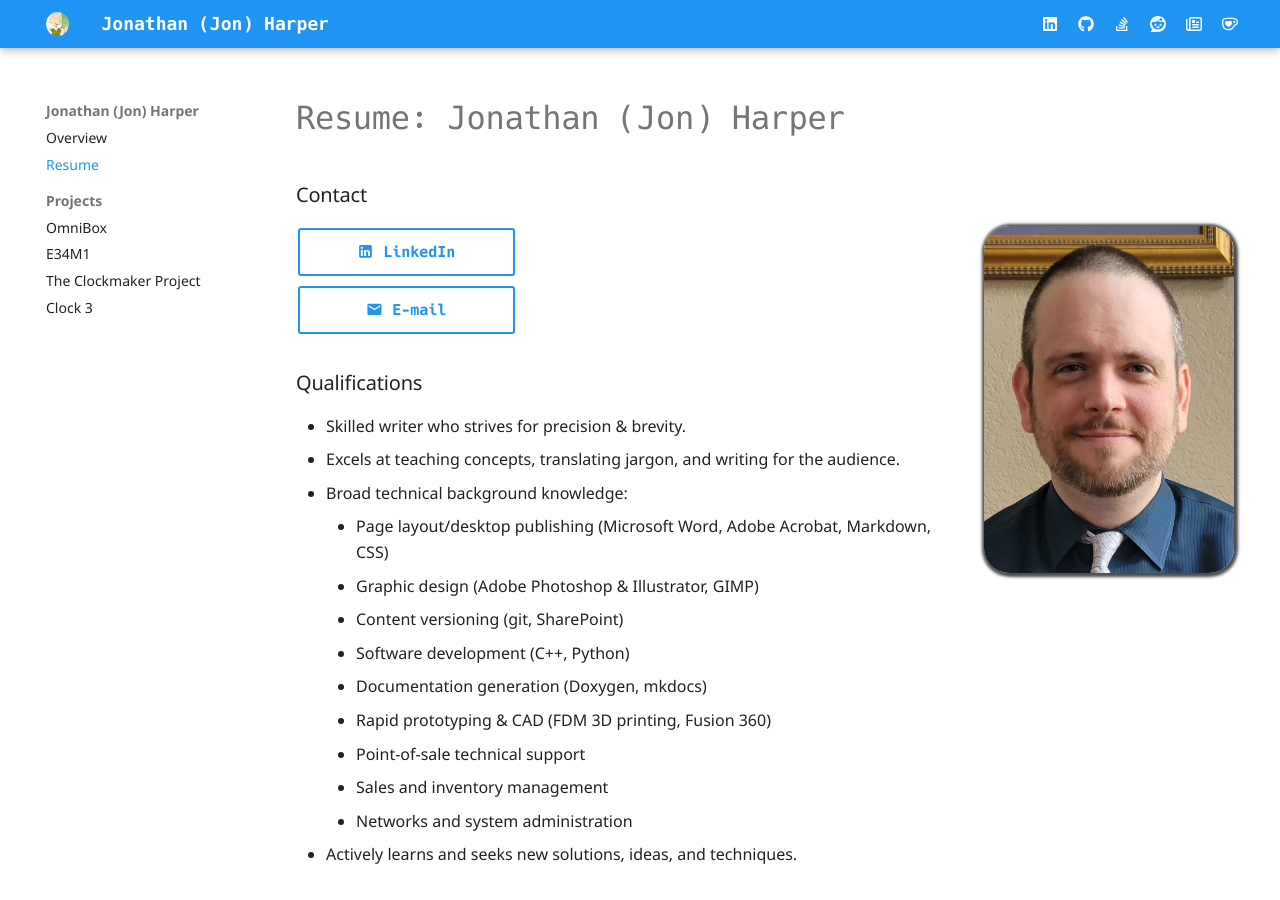
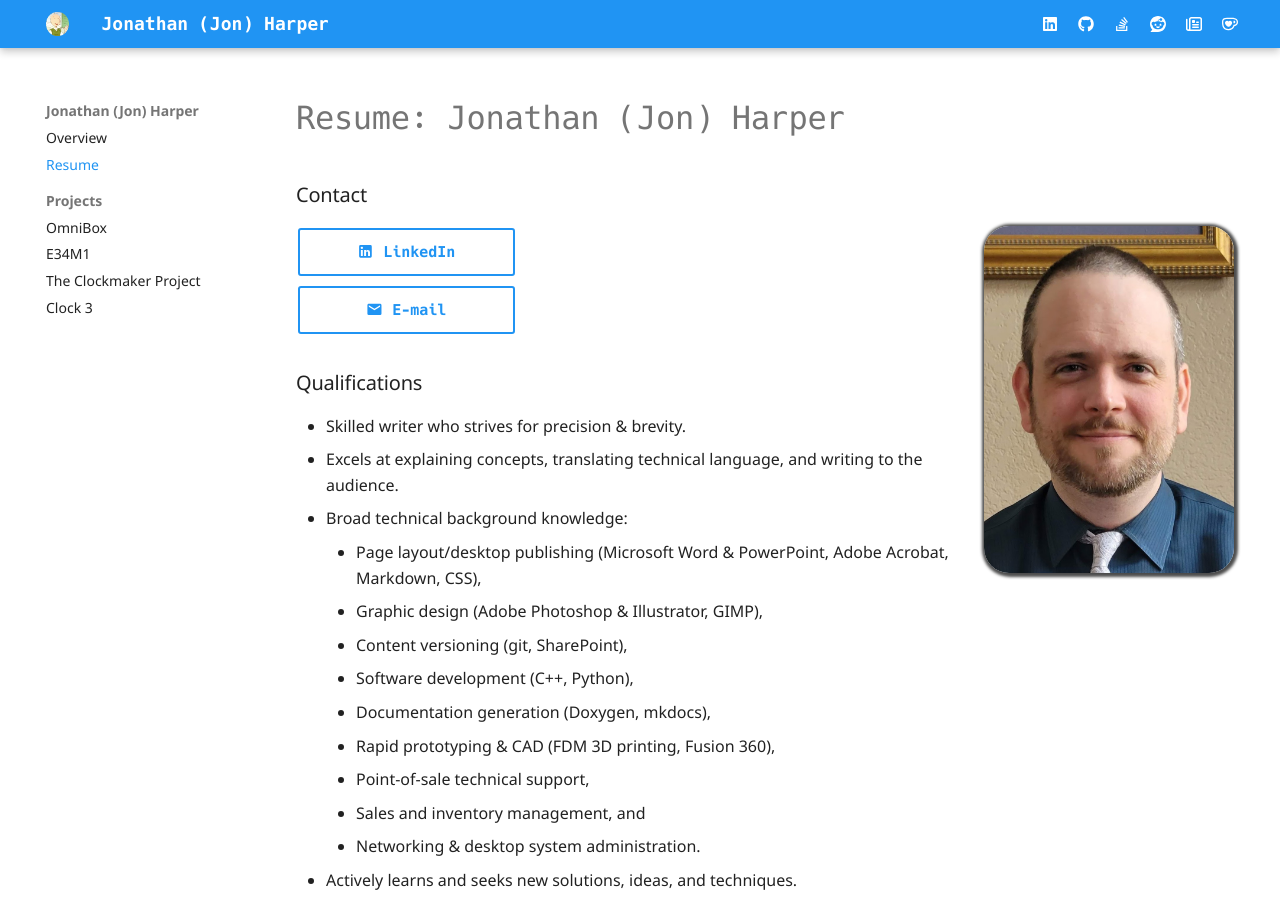
Before and after one commit to jon-harper/jon-harper.github.io, an MkDocs documentation site: the page built from docs/resume.md, in a window 1280 px wide and 900 px high. Built offline with MkDocs 1.6.1 and Material for MkDocs 9.7.7, drawn with Linux system fonts in a browser that asks for light colours.

Commit message:
Update resume.md

```diff
--- a/docs/resume.md
+++ b/docs/resume.md
@@ -24,17 +24,17 @@ hide: toc
 ### Qualifications
 
 - Skilled writer who strives for precision & brevity.
-- Excels at teaching concepts, translating jargon, and writing for the audience.
+- Excels at explaining concepts, translating technical language, and writing to the audience.
 - Broad technical background knowledge:
-    - Page layout/desktop publishing (Microsoft Word, Adobe Acrobat, Markdown, CSS)
-    - Graphic design (Adobe Photoshop & Illustrator, GIMP)
-    - Content versioning (git, SharePoint)
-    - Software development (C++, Python)
-    - Documentation generation (Doxygen, mkdocs)
-    - Rapid prototyping & CAD (FDM 3D printing, Fusion 360)
-    - Point-of-sale technical support
-    - Sales and inventory management
-    - Networks and system administration
+    - Page layout/desktop publishing (Microsoft Word & PowerPoint, Adobe Acrobat, Markdown, CSS),
+    - Graphic design (Adobe Photoshop & Illustrator, GIMP),
+    - Content versioning (git, SharePoint),
+    - Software development (C++, Python),
+    - Documentation generation (Doxygen, mkdocs),
+    - Rapid prototyping & CAD (FDM 3D printing, Fusion 360),
+    - Point-of-sale technical support,
+    - Sales and inventory management, and
+    - Networking & desktop system administration.
 - Actively learns and seeks new solutions, ideas, and techniques.
 
 ## Portfolio of Work
```
